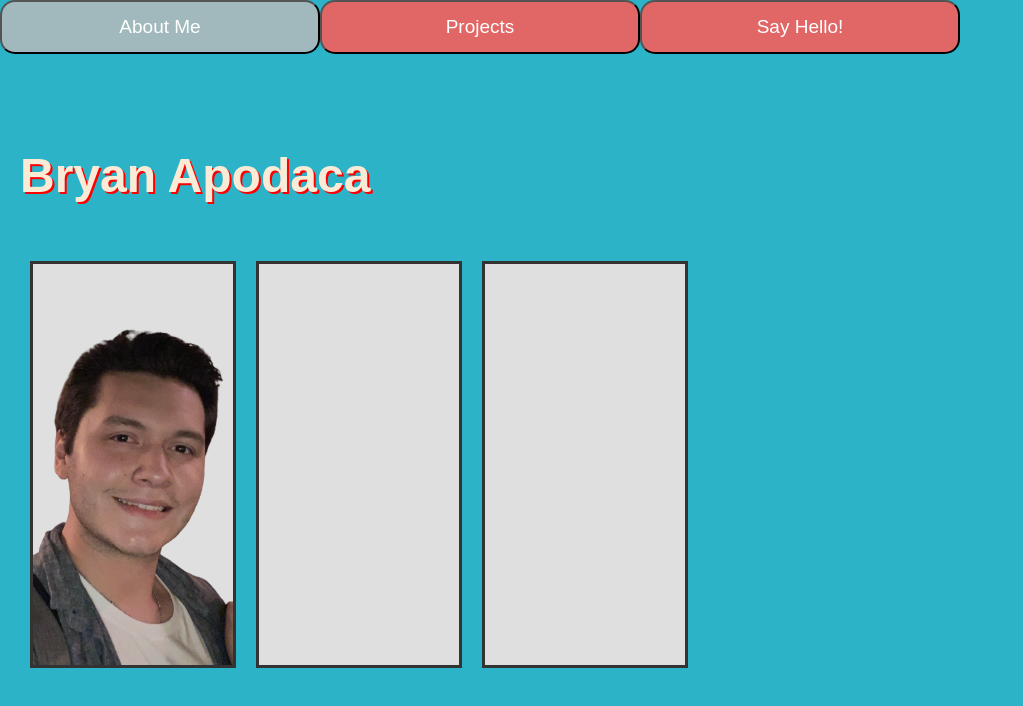
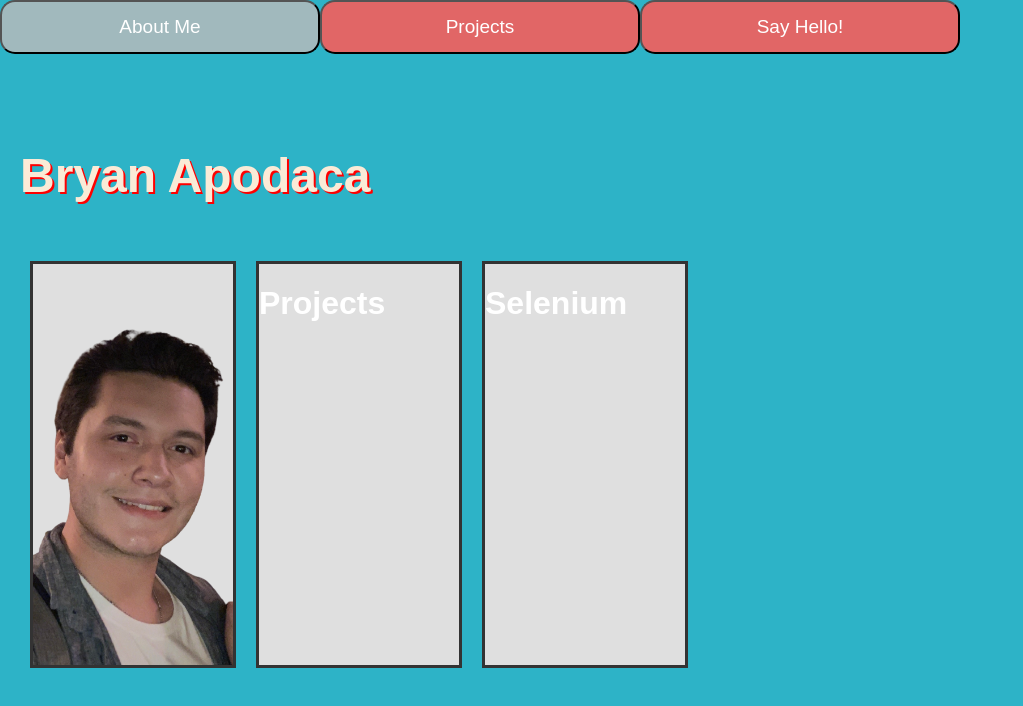
Before and after one commit to bryauk123/Portfolio_Website, a plain HTML site: page index.html in a window 1280 px wide. Shown: the whole page, without its empty margins (0-1023 px from the left). Drawn offline with Linux system fonts and the light colour scheme.

Commit message:
updated flexboxes

```diff
--- a/index.html
+++ b/index.html
@@ -15,8 +15,12 @@
     <h3 id = "name">Bryan Apodaca</h3>
     <div class = "flexbox-container">
         <div class="flexbox-item flexbox-item-1"><img id = "me" src = "newMe.png" alt = "Whoops you can't see me..."></div>
-        <div class="flexbox-item flexbox-item-2"></div>
-        <div class="flexbox-item flexbox-item-3"></div>
+        <div class="flexbox-item flexbox-item-2">
+            <h1 id = "fbox1_projects">Projects</h1>
+        </div>
+        <div class="flexbox-item flexbox-item-3">
+            <h1 id = "fbox2_selenium">Selenium</h1>
+        </div>
     </div>
 </div>
 <div id = "Projects" class = "tabcontent">
```
